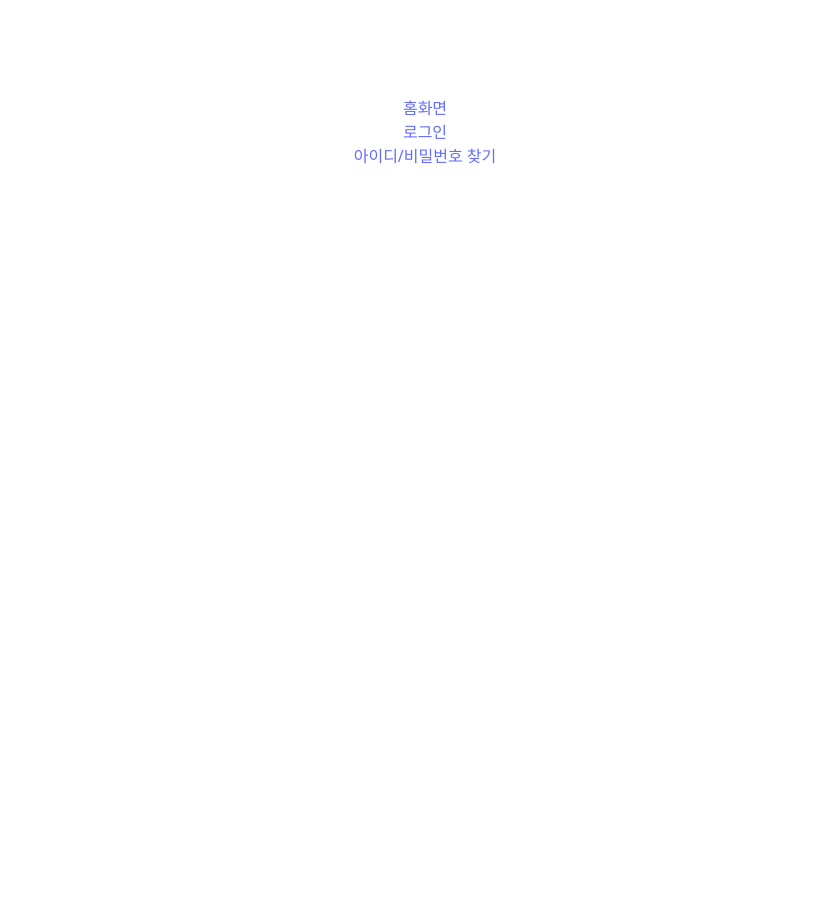
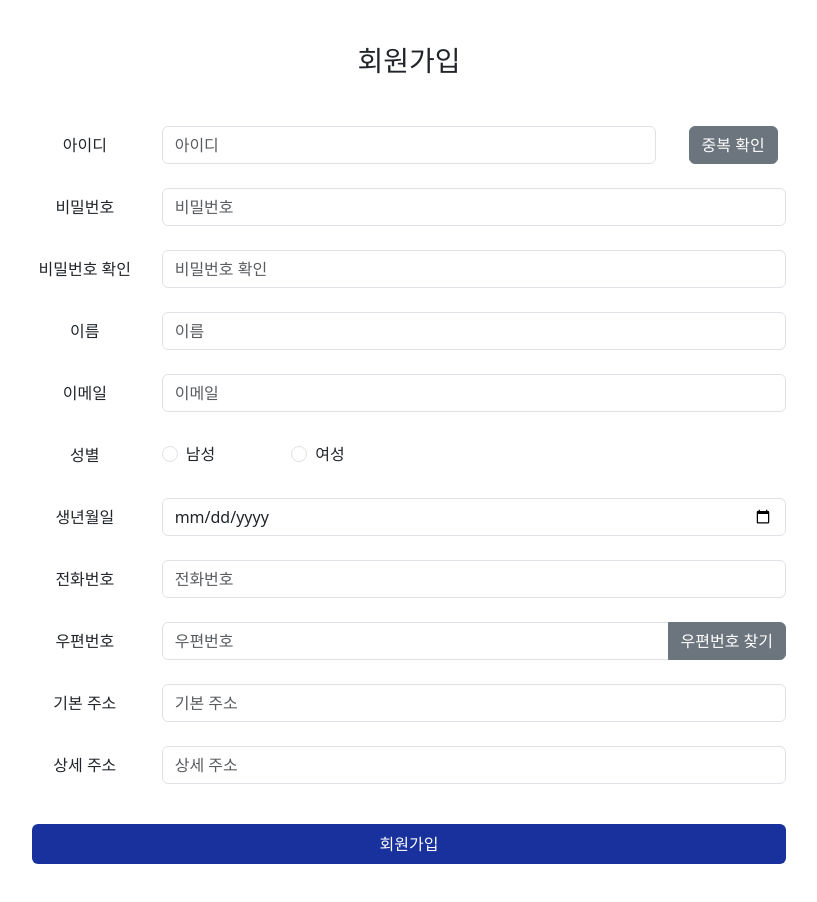
Before and after one commit to meta-metamong/meta-space, a Vue app in the folder frontend/: page /signup in a window 1280 px wide. Before the commit this address had no page. Shown: the part 260-1162 px from the top of the page, without its empty margins (231-1048 px from the left). Before the commit the page ends 800 px from the top, so only its background shows below. Built offline with nearby package versions, Linux system fonts and the light colour scheme; the HTML template or start-up script is replaced by a standard one.

Commit message:
feat: 회원가입 페이지 구현

```diff
--- a/frontend/src/App.vue
+++ b/frontend/src/App.vue
@@ -6,6 +6,9 @@
 			</li>
 			<li>
 				<router-link to="/login">로그인</router-link>
+			</li>
+			<li>
+				<router-link to="/signup">회원가입</router-link>
 			</li>
 			<li>
 				<router-link to="/find">아이디/비밀번호 찾기</router-link>
--- /dev/null
+++ b/frontend/src/components/member/SignUpMember.vue
@@ -0,0 +1,137 @@
+<template>
+	<div class="container mt-5">
+		<div class="p-5 mx-3" style="width: 850px;">
+			<h3 class="mb-5"><strong>회원가입</strong></h3>
+			<form @submit.prevent="handleSubmit">
+				<div class="row mb-4">
+					<label class="col-form-label col-sm-2" for="userid">아이디</label>
+					<div class="col-sm-8">
+						<input class="form-control" type="text" name="id" id="userid" placeholder="아이디" v-model="id" required />
+					</div>
+					<div class="col-sm-2">
+						<button class="btn btn-secondary" type="button">중복 확인</button>
+					</div>
+				</div>
+				<div class="row mb-4">
+					<label class="col-form-label col-sm-2" for="password">비밀번호</label>
+					<div class="col-sm-10">
+						<input class="form-control" type="password" name="password" id="password" placeholder="비밀번호" v-model="password" autocomplete="new-password" required />
+					</div>
+				</div>
+				<div class="row mb-4">
+					<label class="col-form-label col-sm-2" for="password2">비밀번호 확인</label>
+					<div class="col-sm-10">
+						<input class="form-control" type="password" name="password2" id="password2" placeholder="비밀번호 확인" v-model="password2" autocomplete="new-password" required />
+						<div class="error-message text-start mt-2" v-if="passwordMismatch">비밀번호가 일치하지 않습니다.</div>
+					</div>
+				</div>
+				<div class="row mb-4">
+					<label class="col-form-label col-sm-2" for="name">이름</label>
+					<div class="col-sm-10">
+						<input class="form-control" type="text" name="name" id="name" placeholder="이름" v-model="name" required />
+					</div>
+				</div>
+				<div class="row mb-4">
+					<label class="col-form-label col-sm-2" for="email">이메일</label>
+					<div class="col-sm-10">
+						<input class="form-control" type="email" name="email" id="email" placeholder="이메일" v-model="email" required />
+					</div>
+				</div>
+				<div class="row mb-4">
+					<label class="col-form-label col-sm-2" for="gender">성별</label>
+					<div class="col-sm-2 d-flex align-items-center">
+						<div class="form-check">
+							<input class="form-check-input" type="radio" name="gender" id="male" value="male" v-model="gender" required />
+							<label class="form-check-label" for="male">남성</label>
+						</div>
+					</div>
+					<div class="col-sm-2 d-flex align-items-center">
+						<div class="form-check">
+							<input class="form-check-input" type="radio" name="gender" id="female" value="female" v-model="gender" required />
+							<label class="form-check-label" for="female">여성</label>
+						</div>
+					</div>
+				</div>
+				<div class="row mb-4">
+					<label class="col-form-label col-sm-2" for="birthDate">생년월일</label>
+					<div class="col-sm-10">
+						<input class="form-control" type="date" name="birthDate" id="birthDate" v-model="birthDate" required />
+					</div>
+				</div>
+				<div class="row mb-4">
+					<label class="col-form-label col-sm-2" for="phoneNumber">전화번호</label>
+					<div class="col-sm-10">
+						<input class="form-control" type="text" name="phoneNumber" id="phoneNumber" placeholder="전화번호" v-model="phoneNumber" required />
+					</div>
+				</div>
+				<div class="row mb-4">
+					<label class="col-form-label col-sm-2" for="zipcode">우편번호</label>
+					<div class="col-sm-10">
+						<div class="input-group">
+							<input type="text" class="form-control" id="zipcode" name="zipcode" placeholder="우편번호" readonly />
+							<button type="button" class="btn btn-secondary" onclick="openPostcode()">우편번호 찾기</button>
+						</div>
+					</div>
+				</div>
+				<div class="row mb-4">
+					<label class="col-form-label col-sm-2" for="address">기본 주소</label>
+					<div class="col-sm-10">
+						<input type="text" class="form-control" id="address" name="address" placeholder="기본 주소" readonly />
+					</div>
+				</div>
+				<div class="row mb-4">
+					<label class="col-form-label col-sm-2" for="addressDetail">상세 주소</label>
+					<div class="col-sm-10">
+						<input type="text" class="form-control" id="addressDetail" name="addressDetail" placeholder="상세 주소" />
+					</div>
+				</div>
+				<button class="btn btn-primary w-100 p-2 mt-3" type="submit">회원가입</button>
+			</form>
+		</div>
+	</div>
+</template>
+
+<script>
+export default {
+	name: 'SignUpMember',
+	data() {
+		return {
+			id: "",
+			password: "",
+			password2: "",
+			name: "",
+			email: "",
+			gender: "",
+			birthDate: "",
+			phoneNumber: "",
+			errorMessage: "",
+		}
+	},
+	computed: {
+		passwordMismatch() {
+			return this.password !== this.password2;
+		}
+	},
+	methods: {
+		handleSubmit() {
+			if (!this.passwordMismatch) {
+				console.log(this.id, this.password, this.password2);
+				console.log(this.name, this.email);
+				console.log(this.gender, this.birthDate, this.phoneNumber);
+			}
+		}
+	}
+};
+</script>
+
+<style scoped>
+.btn-primary {
+	background-color: #19319D;
+	border: #19319D;
+}
+
+.error-message {
+	font-size: 14px;
+	color: #ff0101;
+}
+</style>
--- /dev/null
+++ b/frontend/src/pages/SignUp.vue
@@ -0,0 +1,18 @@
+<template>
+	<div class="container mt-5">
+		<div class="d-flex">
+			<SignUpMember />
+		</div>
+	</div>
+</template>
+
+<script>
+import SignUpMember from '../components/member/SignUpMember.vue';
+
+export default{
+    name: "SignUp",
+    components:{
+        SignUpMember
+	}
+}
+</script>
--- a/frontend/src/router/index.js
+++ b/frontend/src/router/index.js
@@ -2,11 +2,13 @@ import { createRouter, createWebHistory } from 'vue-router';
 import FindIdPw from '../pages/FindIdPw.vue';
 import Home from '../pages/Home.vue';
 import Login from '../pages/Login.vue';
+import SignUp from '../pages/SignUp.vue';
 
 const routes = [
 	{ path: '/', component: Home },
 	{ path: '/find', component: FindIdPw },
 	{ path: '/login', component: Login },
+	{ path: '/signup', component: SignUp },
 ];
 
 const router = createRouter({
```
